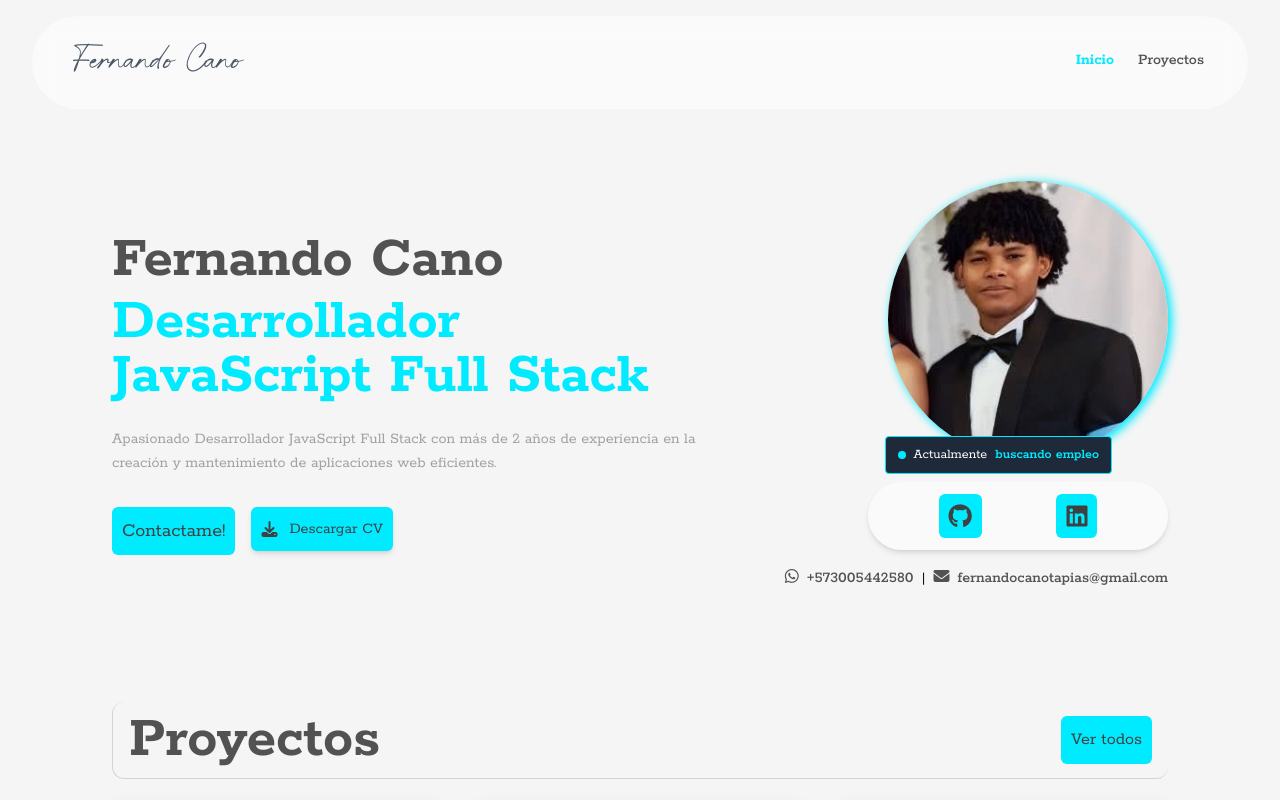
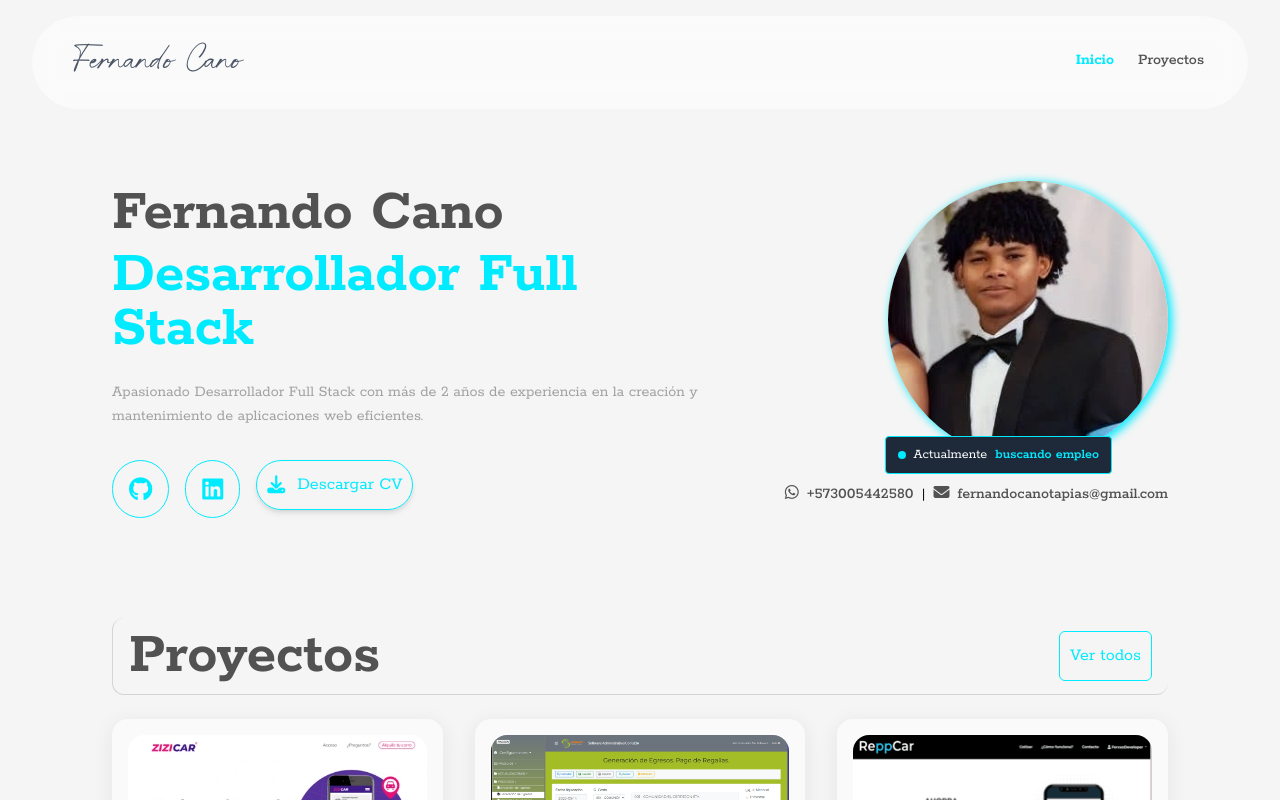
Before and after one commit to FernandoDev19/portfolio, a React (Vite) app: page / in a window 1280 px wide. Shown: the top 800 px of the page. Built offline with nearby package versions, Linux system fonts and the light colour scheme.

Commit message:
buttons outline

```diff
--- a/src/index.css
+++ b/src/index.css
@@ -195,7 +195,9 @@ nav{
 
 .about-me-buttons{
     padding: 10px;
-    background-color: var(--primary);
+    background-color: transparent;
+    border: 1px solid var(--primary);
+    color: var(--primary);
     border-radius: .375rem;
     display: flex;
     align-items: center;
@@ -204,6 +206,7 @@ nav{
 
 .about-me-buttons:hover{
     background-color: var(--primary-600);
+    color: white;
 }
 
 .list-style-disc{
--- a/src/pages/home/description/Description.tsx
+++ b/src/pages/home/description/Description.tsx
@@ -16,26 +16,35 @@ export default function Description() {
           className="text-4xl md:text-5xl lg:text-6xl text-center md:text-left font-bold mb-6"
           style={{ lineHeight: "0.9" }}
         >
-          <span className="text-primary">
-            Desarrollador JavaScript Full Stack
-          </span>
+          <span className="text-primary">Desarrollador Full Stack</span>
         </h2>
 
         {/* Descripción */}
         <p className="text-neutral-400 dark:text-neutral-300 text-center md:text-left mb-8 max-w-md">
-          Apasionado Desarrollador JavaScript Full Stack con más de 2 años de
-          experiencia en la creación y mantenimiento de aplicaciones web
-          eficientes.
+          Apasionado Desarrollador Full Stack con más de 2 años de experiencia
+          en la creación y mantenimiento de aplicaciones web eficientes.
         </p>
 
         {/* Botón de contacto */}
         <div className="flex justify-center md:justify-start gap-4 mb-8 lg:mb-0 md:mx-0">
+          <a href="https://github.com/FernandoDev19" target="_blank">
+            <button
+              type="button"
+              className="about-me-buttons text-neutral-700 cursor-pointer !rounded-full !p-4"
+            >
+              <i className="fab fa-github text-2xl"></i>
+            </button>
+          </a>
           <a
-            href="#contact"
-            type="button"
-            className="about-me-buttons text-neutral-700 cursor-pointer w-max text-xl"
+            href="https://www.linkedin.com/in/fernando-cano-developer"
+            target="_blank"
           >
-            Contactame!
+            <button
+              type="button"
+              className="about-me-buttons text-neutral-700 cursor-pointer !rounded-full !p-4"
+            >
+              <i className="fab fa-linkedin text-2xl"></i>
+            </button>
           </a>
 
           <a
@@ -43,7 +52,7 @@ export default function Description() {
             className="block text-center"
             download="Fernando Cano - CV.pdf"
           >
-            <button className="about-me-buttons text-neutral-700 cursor-pointer shadow-md">
+            <button className="about-me-buttons text-neutral-700 cursor-pointer shadow-md text-lg !rounded-full">
               <i className="fas fa-download mr-3"></i>
               Descargar CV
             </button>
@@ -75,11 +84,11 @@ export default function Description() {
         </div>
 
         {/* Social links */}
-        <div className="p-3 rounded-full w-full max-w-[300px] lg:max-w-[300px] flex justify-evenly gap-4 mb-4 bg-white/50 dark:bg-neutral-800 shadow-md">
+        {/* <div className="p-3 rounded-full w-full max-w-[300px] lg:max-w-[300px] flex justify-evenly gap-4 mb-4 bg-white/50 dark:bg-neutral-800 shadow-md">
           <a href="https://github.com/FernandoDev19" target="_blank">
             <button
               type="button"
-              className="about-me-buttons text-neutral-700 cursor-pointer"
+              className="about-me-buttons text-neutral-700 cursor-pointer !rounded-full !p-3"
             >
               <i className="fab fa-github text-2xl"></i>
             </button>
@@ -90,12 +99,12 @@ export default function Description() {
           >
             <button
               type="button"
-              className="about-me-buttons text-neutral-700 cursor-pointer"
+              className="about-me-buttons text-neutral-700 cursor-pointer !rounded-full !p-3"
             >
               <i className="fab fa-linkedin text-2xl"></i>
             </button>
           </a>
-        </div>
+        </div> */}
 
         {/* Información de contacto */}
         <div className="mb-4 flex flex-col lg:flex-row items-center gap-2 text-center lg:text-right">
```
